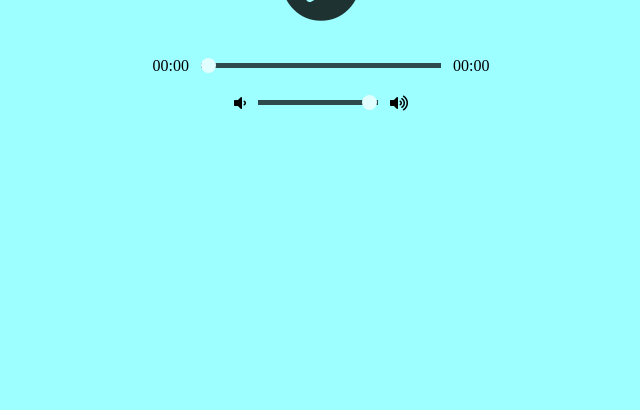
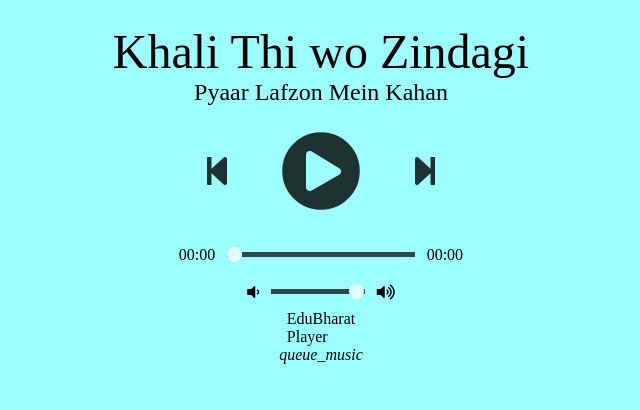
Before and after one commit to Prashant2005/Audio-Player, a PHP site: page / in a window 1280 px wide. Shown: the part 582-992 px from the top of the page, without its empty margins (319-959 px from the left). Before the commit the page ends 693 px from the top, so only its background shows below. Run offline with PHP 8.4, Linux system fonts and the light colour scheme; some libraries are stand-ins or nearby versions.

Commit message:
Update index.php

```diff
--- a/index.php
+++ b/index.php
@@ -19,10 +19,143 @@
 
   <link rel="stylesheet" type="text/css" href="style.css">
 
+.wrapper {
+  background: #263238;
+  height: 100%;
+  width: 100%;
+  position: fixed;
+  .player {
+    width: 320px;
+    height: 568px;
+    background: white;
+    margin: 30px auto;
+    .close {
+      position: absolute;
+      top: 10px;
+      right: 10px;
+      height: 40px;
+      width: 40px;
+      border-radius:40px;
+      opacity:.7;
+      cursor: pointer;
+      color: white;
+      border:2px solid white;
+      &:hover{
+        opacity:1;
+      }
+      i {
+          // font-size: 28px;
+        line-height: 38px;
+        font-weight:100;
+      }
+      z-index: 1;
+      text-align:center;
+    }
+    .image {
+      display: block;
+      border-top-left-radius: 2px;
+      border-top-right-radius: 2px;
+      height: 75%;
+      position: relative;
+      background: linear-gradient(to top right, rgba(126, 197, 49, 0.55), rgba(0, 140, 255, 0.7)), url('https://images.unsplash.com/photo-1461770354136-8f58567b617a?ixlib=rb-0.3.5&q=80&fm=jpg&crop=entropy&s=f0c8c34fe56f9669d1c6d129f597f895') center center;
+      background-size: cover;
+      .bottom-content {
+        position: absolute;
+        bottom: 0;
+        height: 60px;
+        line-height: 60px;
+        color: white;
+        font-weight: 100;
+        width: 100%;
+        .repeat {
+          left: 0;
+        }
+        .shuffle {
+          right: 0;
+        }
+        .title {
+          width: 100%;
+          padding: 0 50px;
+          line-height: 15px;
+          .track-name,
+          .track-artist {
+            font-size: 16px!important;
+          }
+        }
+        .repeat,
+        .shuffle {
+          width: 50px;
+          cursor: pointer;
+        }
+        .repeat,
+        .title,
+        .shuffle {
+          text-align: center;
+          position: absolute;
+        }
+      }
+    }
+    .controls {
+      width: 100%;
+      height: 15%;
+      align-items: center;
+      display: flex;
+      align-content: center;
+      border-bottom: 2px solid #b0bec5;
+      .player-controls_btn {
+        color: #263238;
+        width: 10%;
+        cursor: pointer;
+        margin: 0 5%;
+        text-align: center;
+        i {
+          font-size: 28px;
+        }
+      }
+    }
+    .next-song {
+      display: flex;
+      flex-wrap: no-wrap;
+      justify-content: space-between;
+      align-items: center;
+      height: 10%;
+      padding: 0 10px;
+      .cover {
+        background: url('https://images.unsplash.com/photo-1461770354136-8f58567b617a?ixlib=rb-0.3.5&q=80&fm=jpg&crop=entropy&s=f0c8c34fe56f9669d1c6d129f597f895') center center;
+        background-size: cover;
+        width: 40px;
+        height: 40px;
+        border-radius: 40px;
+      }
+      .title {
+        text-align: left;
+        line-height: 16px;
+        min-width: calc(100% - 100px);
+        .next-title {
+          font-weight: bold;
+          font-size: 12px;
+        }
+      }
+      .playlist {
+        font-weight: 28px;
+        width: 40px;
+        height: 40px;
+        cursor: pointer;
+        text-align: center;
+        i {
+          line-height: 40px;
+          color: #263238;
+        }
+      }
+    }
+  }
+}
+
 </head>
 
 <body>
-
+<div class="wrapper">
+<div class="card player">
   <div class="player">
 
 
@@ -94,9 +227,16 @@
       <i class="fa fa-volume-up"></i>
 
     </div>
-
+<div class="title">
+        <span class="next-title">
+          EduBharat
+        </span>
+        <br /> Player
+      </div>
+      <div class="playlist"><i class="material-icons">queue_music</i></div>
+    </div>
   </div>
-
+ </div></div>
 
   <!-- Load the main script for the player -->
 
```
